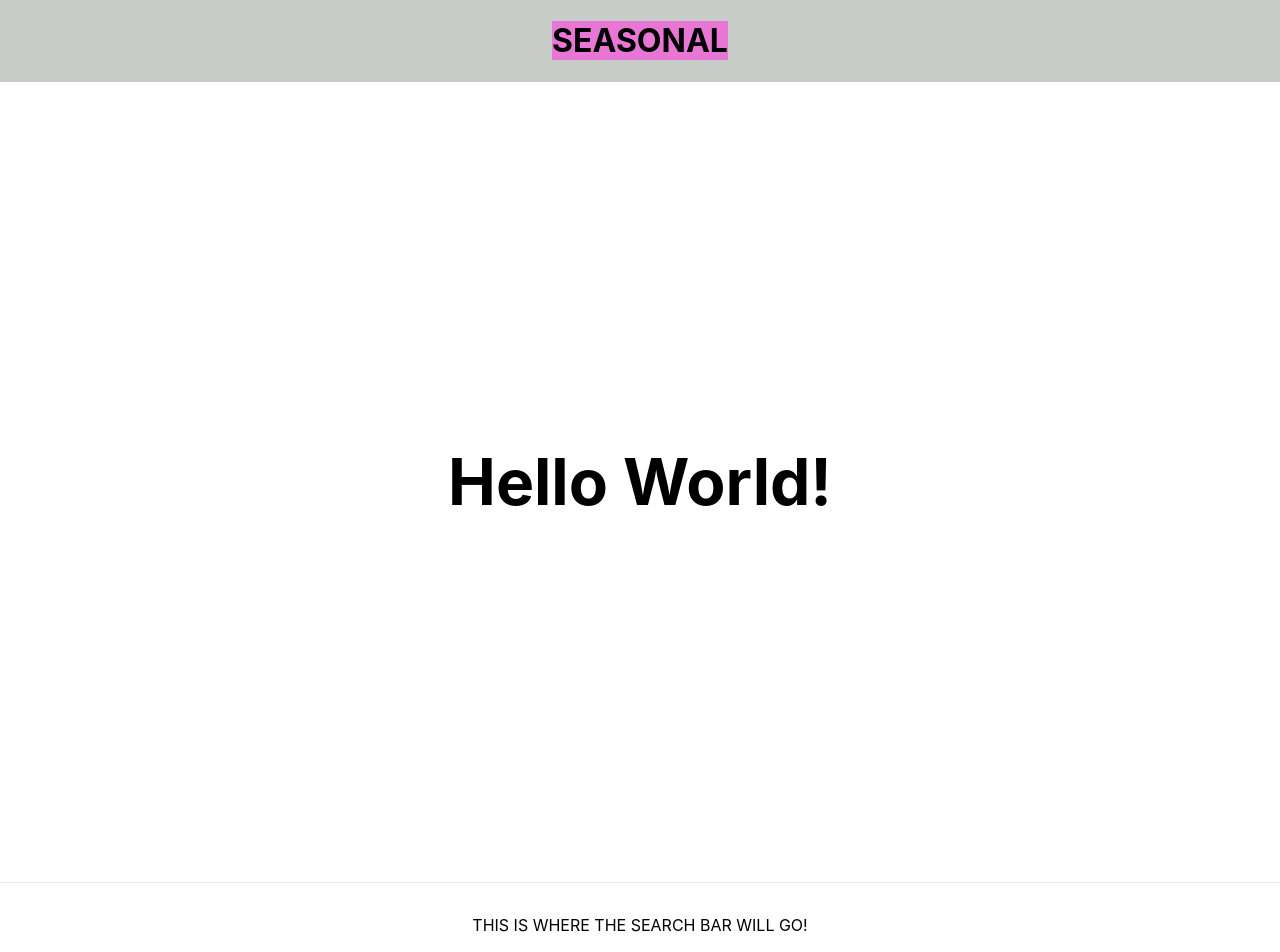
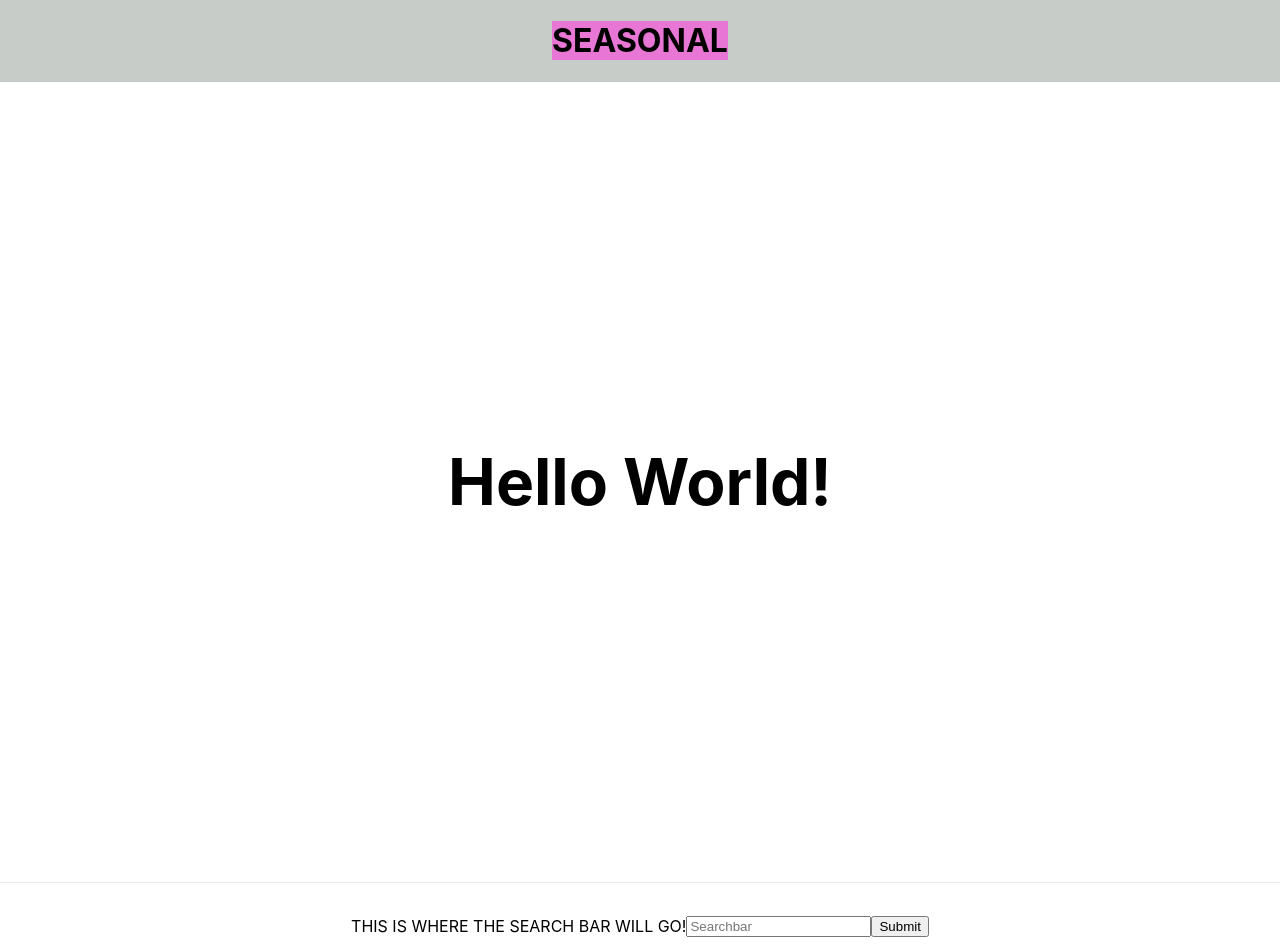
Before and after one commit to SchoolOfCode/final-project_front-end-12, a Next.js app in the folder seasonal/: page / in a window 1280 px wide. Shown: the top 952 px of the page. Built offline with nearby package versions, Linux system fonts and the light colour scheme.

Commit message:
Completed Searchbar. Smashed it.

```diff
--- /dev/null
+++ b/seasonal/components/Searchbar.js
@@ -0,0 +1,61 @@
+import { useState } from "react";
+import styles from "../styles/Searchbar.module.css";
+import { useSearchContext } from "../context/search.js";
+
+export function Searchbar() {
+  const [searchResults, setSearchResults] = useSearchContext();
+  const [searchText, setSearchText] = useState("");
+
+  async function handleClick() {
+    let searchString = "https://seasonality-server-new.herokuapp.com/produce";
+    let modifiedMonth = searchText.slice(0, 3);
+    const data = await fetch(`${searchString}?month=${modifiedMonth}`);
+    let result = await data.json();
+    console.log(result);
+    setSearchResults(result.payload);
+    console.log(`this is the search results console log: ${searchResults}`);
+  }
+
+  function handleChange(e) {
+    setSearchText(e.target.value);
+    console.log(searchText);
+  }
+
+  return (
+    <form>
+      <label for="searchInput">
+        <input
+          type="text"
+          placeholder="Searchbar"
+          id="searchInput"
+          pattern="[a-zA-Z]"
+          title="Please use letters only!"
+          onChange={handleChange}
+        />
+      </label>
+      <button type="submit" onClick={handleClick}>
+        Submit
+      </button>
+    </form>
+  );
+}
+
+/*
+PLAN
+- create component file for searchbar DONE
+- create styles file for searchbar DONE
+- create a cheeky little searchbar DONE
+- profit
+- WE HAVE REMOVED BROKEN NAVBAR FROM PAGES / INDEX.JS TO TEST OUR COMPONENT
+- TODO: FORM VALIDATION NOT QUITE WORKING, ONCLICK STILL RUNS EVEN IF ERROR REGISTERS. NOT A PRIORITY, OTHER WAYS TO ACHIEVE.
+- TODO: MAYBE REMOVE TYPE="SUBMIT" ON BUTTON FOR REFRESH REASONS
+
+WHAT IS HAPPENING
+- we are taking searchText
+- sling it at the back-end in a fetch request
+- get back relevant results in the console
+
+TO DO NEXT
+- TODO: make this interact with new page / components to display results
+- TODO: Can't search by food item at the moment.
+*/
--- /dev/null
+++ b/seasonal/context/search.js
@@ -0,0 +1,16 @@
+import { createContext, useContext, useState } from "react";
+
+const Context = createContext();
+
+export function SearchResultsProvider({ children }) {
+  const [searchResults, setSearchResults] = useState([]);
+  return (
+    <Context.Provider value={[searchResults, setSearchResults]}>
+      {children}
+    </Context.Provider>
+  );
+}
+
+export function useSearchContext() {
+  return useContext(Context);
+}
--- a/seasonal/pages/_app.js
+++ b/seasonal/pages/_app.js
@@ -1,7 +1,12 @@
-import '../styles/globals.css'
+import "../styles/globals.css";
+import { SearchResultsProvider } from "../context/search.js";
 
 function MyApp({ Component, pageProps }) {
-  return <Component {...pageProps} />
+  return (
+    <SearchResultsProvider>
+      <Component {...pageProps} />
+    </SearchResultsProvider>
+  );
 }
 
-export default MyApp
+export default MyApp;
--- a/seasonal/pages/index.js
+++ b/seasonal/pages/index.js
@@ -1,7 +1,7 @@
-import Head from 'next/head'
-import styles from '../styles/Home.module.css'
-import { NavBar } from '../components/navbar'
-
+import Head from "next/head";
+import styles from "../styles/Home.module.css";
+import { NavBar } from "../components/navbar";
+import { Searchbar } from "../components/Searchbar.js";
 
 export default function Home() {
   return (
@@ -11,16 +11,14 @@ export default function Home() {
         <meta name="description" content="Seasonal Foods" />
         <link rel="icon" href="/favicon.ico" />
       </Head>
-      <NavBar/>
+      <NavBar />
       <main className={styles.main}>
-        <h1 className={styles.title}>
-          Hello World!
-        </h1>
+        <h1 className={styles.title}>Hello World!</h1>
       </main>
-
       <footer className={styles.footer}>
         THIS IS WHERE THE SEARCH BAR WILL GO!
+        <Searchbar />
       </footer>
     </div>
-  )
+  );
 }
--- /dev/null
+++ b/seasonal/styles/Searchbar.module.css
@@ -0,0 +1,3 @@
+.p {
+  color: red;
+}
```
